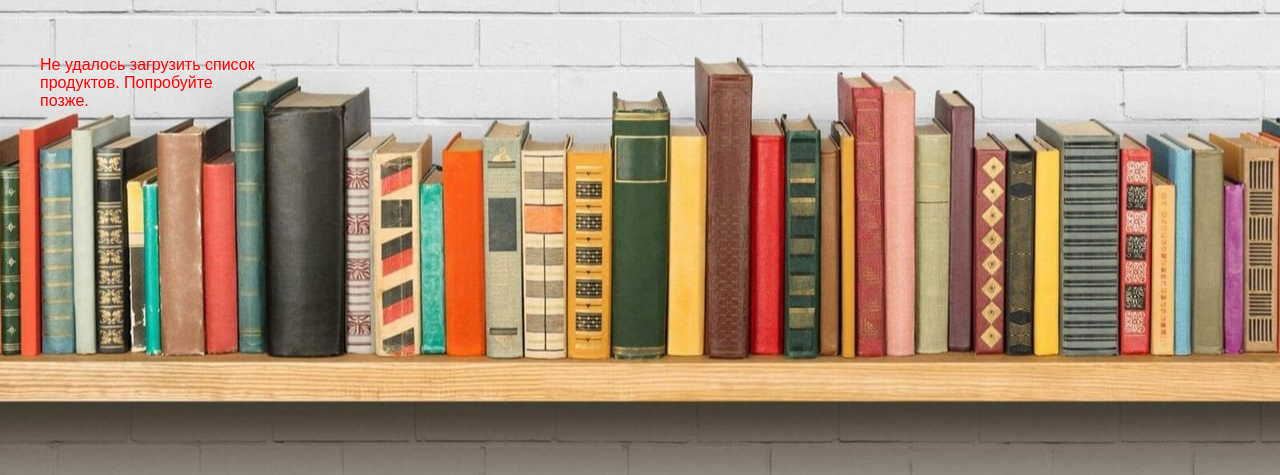
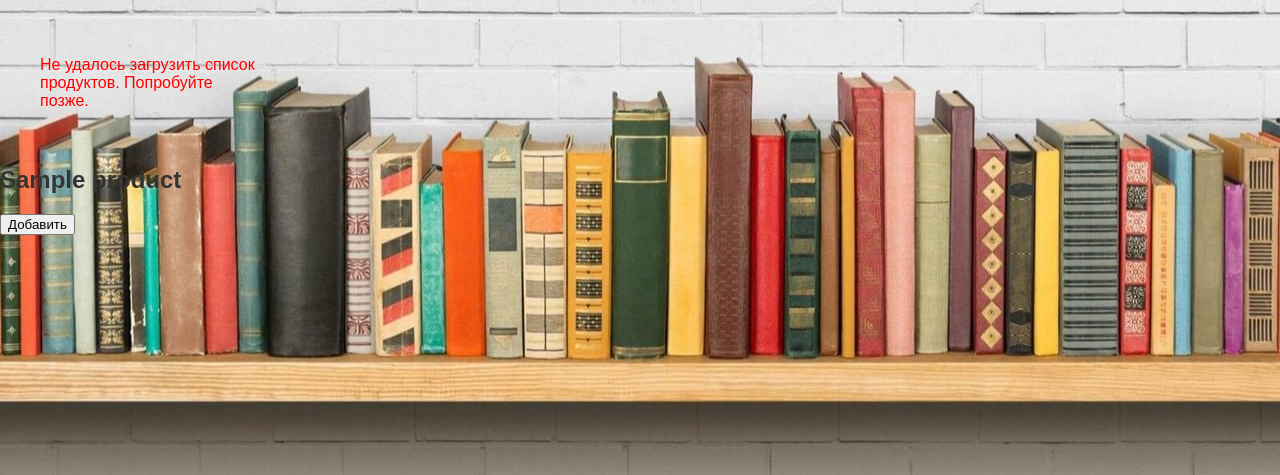
Before and after one commit to Alex-L-K-free/My-Work, a Django app: page / in a window 1280 px wide. Shown: the part 154-629 px from the top of the page. Run offline with Django 5.2, Linux system fonts and the light colour scheme; tables that the repository leaves empty hold one stand-in row (values such as "Sample post"); data that the repository does not hold is empty.

Commit message:
проект StazProject DFR+React + добавление товара в корзину промежуточный вариант

```diff
--- a/StazProject/mysite_staz/market/models.py
+++ b/StazProject/mysite_staz/market/models.py
@@ -4,13 +4,15 @@ from django.contrib.auth.models import User
 
 class Product(models.Model):
     name = models.CharField(max_length=255)
-    name_ru = models.CharField(max_length=255, blank=True, null=True)  # Название на русском
+    # name_ru = models.CharField(max_length=255, blank=True, null=True)  # Название на русском
     price = models.DecimalField(max_digits=10, decimal_places=2)
     description = models.TextField()
     image = models.ImageField(upload_to='products/', blank=True, null=True)  # Новое поле
 
     def __str__(self):
-        return self.name_ru or self.name  # Если есть название на русском, использовать его
+        return self.name  # Если есть название на русском, использовать его
+    # def __str__(self):
+    #     return self.name_ru or self.name  # Если есть название на русском, использовать его
 
 class Cart(models.Model):
     user = models.ForeignKey(User, on_delete=models.CASCADE)
@@ -22,6 +24,13 @@ class Cart(models.Model):
         self.total_price = sum(product.price for product in self.products.all())
         self.save()
 
+class CartProduct(models.Model):
+    # user = models.OneToOneField(User, on_delete=models.CASCADE)
+    # products = models.ManyToManyField(Product, through='CartProduct')
+    cart = models.ForeignKey(Cart, on_delete=models.CASCADE)
+    product = models.ForeignKey(Product, on_delete=models.CASCADE)
+    quantity = models.PositiveIntegerField(default=1)
+
 class Order(models.Model):
     user = models.ForeignKey(User, on_delete=models.CASCADE)
     products = models.ManyToManyField(Product)
--- a/StazProject/mysite_staz/market/templates/home.html
+++ b/StazProject/mysite_staz/market/templates/home.html
@@ -13,6 +13,7 @@
     <!--Подключение CSS (подключает внешний CSS-файл из папки static/css для стилизации страницы)-->
     <!--<link rel="stylesheet" href="{% static 'css/style.css' %}">-->
     <!--внешний вид элементов: фон, шрифты, отступы, стили карточек товаров и кнопок-->
+
     <style>
         body {
             background: url('{% static "images/bookshelf.jpg" %}') no-repeat center center fixed; <!--фоновое изображение-->
@@ -188,7 +189,36 @@
     }
 </script>
 
-
+    <script>
+        function addToCart(productId) {
+            fetch('/cart/add-product/', {
+                method: 'POST',
+                headers: {
+                    'Content-Type': 'application/json',
+                },
+                body: JSON.stringify({ product_id: productId }),
+                credentials: 'include',
+            })
+            .then(response => {
+                if (!response.ok) {
+                    throw new Error('Ошибка добавления товара');
+                }
+                return response.json();
+            })
+            .then(data => alert(data.message))
+            .catch(error => console.error('Ошибка:', error));
+        }
+    </script>
+</head>
+<body>
+    <div id="products">
+        {% for product in products %}
+        <div>
+            <h2>{{ product.name }}</h2>
+            <button onclick="addToCart({{ product.id }})">Добавить</button>
+        </div>
+        {% endfor %}
+    </div>
 
 </body>
 </html>
--- a/StazProject/mysite_staz/market/urls.py
+++ b/StazProject/mysite_staz/market/urls.py
@@ -6,12 +6,13 @@ from .views import ProductViewSet, CartViewSet, OrderViewSet, ServiceViewSet, re
 
 router = DefaultRouter()
 router.register(r'products', ProductViewSet)
-router.register(r'cart', CartViewSet)
+router.register(r'cart', CartViewSet,  basename='cart')
 router.register(r'orders', OrderViewSet)
 router.register(r'services', ServiceViewSet)
 
 urlpatterns = [
     path('', home, name='home'),
+    path('cart/', CartViewSet.as_view({'get': 'retrieve', 'post': 'add_product'})),
     path('api/data/', views.example_view, name='example_view'),  # Эндпоинт для обработки запросов
     path('api/', include(router.urls)),
     path('api/register/', register, name='register'),
--- a/StazProject/mysite_staz/market/views.py
+++ b/StazProject/mysite_staz/market/views.py
@@ -1,8 +1,8 @@
 #market/views.py
 import json
-from django.shortcuts import render
-from rest_framework import viewsets
-from .models import Product, Cart, Order, Service
+from django.shortcuts import render, get_object_or_404
+from rest_framework import viewsets, status
+from .models import Product, Cart, CartProduct, Order, Service
 from .serializers import ProductSerializer, CartSerializer, OrderSerializer, ServiceSerializer, ExampleSerializer
 from django.contrib.auth.models import User
 from rest_framework.decorators import api_view, action
@@ -26,16 +26,12 @@ class ProductViewSet(viewsets.ModelViewSet):
         context.update({"request": self.request})
         return {'request': self.request}
 
-class CartViewSet(viewsets.ModelViewSet):
-    queryset = Cart.objects.all()
-    serializer_class = CartSerializer
-
-    @action(detail=False, methods=['post'], permission_classes=[IsAuthenticated])
-    def add_to_cart(self, request):
+class CartViewSet(viewsets.ViewSet):
+    @action(detail=False, methods=['post'], url_path='add-product', permission_classes=[IsAuthenticated])
+    def add_product(self, request):
         product_id = request.data.get('product_id')
         if not product_id:
             return Response({'error': 'Product ID is required'}, status=400)
-
         try:
             product = Product.objects.get(id=product_id)
         except Product.DoesNotExist:
@@ -43,9 +39,45 @@ class CartViewSet(viewsets.ModelViewSet):
 
         cart, created = Cart.objects.get_or_create(user=request.user)
         cart.products.add(product)
-        cart.update_total_price()
+        cart.save()
 
-        return Response({'message': 'Product added to cart', 'total_price': cart.total_price}, status=200)
+        return Response({'message': 'Product added to cart'}, status=200)
+
+# class CartViewSet(viewsets.ViewSet):
+#     def retrieve(self, request):
+#         cart, created = Cart.objects.get_or_create(user=request.user)
+#         serializer = CartSerializer(cart)
+#         return Response(serializer.data)
+#
+#     @action(detail=False, methods=['post'], url_path='add-product')
+#     def add_product(self, request):
+#         cart, created = Cart.objects.get_or_create(user=request.user)
+#         product = get_object_or_404(Product, id=request.data.get('product_id'))
+#         cart_product, created = CartProduct.objects.get_or_create(cart=cart, product=product)
+#         cart_product.quantity += 1
+#         cart_product.save()
+#         return Response({'message': 'Product added to cart'}, status=status.HTTP_200_OK)
+
+# class CartViewSet(viewsets.ModelViewSet):
+#     queryset = Cart.objects.all()
+#     serializer_class = CartSerializer
+#
+#     @action(detail=False, methods=['post'], permission_classes=[IsAuthenticated])
+#     def add_to_cart(self, request):
+#         product_id = request.data.get('product_id')
+#         if not product_id:
+#             return Response({'error': 'Product ID is required'}, status=400)
+#
+#         try:
+#             product = Product.objects.get(id=product_id)
+#         except Product.DoesNotExist:
+#             return Response({'error': 'Product not found'}, status=404)
+#
+#         cart, created = Cart.objects.get_or_create(user=request.user)
+#         cart.products.add(product)
+#         cart.update_total_price()
+#
+#         return Response({'message': 'Product added to cart', 'total_price': cart.total_price}, status=200)
 
 
 class OrderViewSet(viewsets.ModelViewSet):
--- a/StazProject/mysite_staz/mysite_staz/urls.py
+++ b/StazProject/mysite_staz/mysite_staz/urls.py
@@ -4,7 +4,6 @@ from django.conf.urls.static import static
 from django.contrib import admin
 from django.urls import path, include
 from rest_framework_simplejwt.views import TokenObtainPairView, TokenRefreshView
-
 from rest_framework.routers import DefaultRouter
 # from .views import ProductViewSet
 # from market.views import home  # Подключаем домашнюю страницу
```
Also changed, not shown: StazProject/mysite_staz/market/serializers.py (+11 -1 lines).
